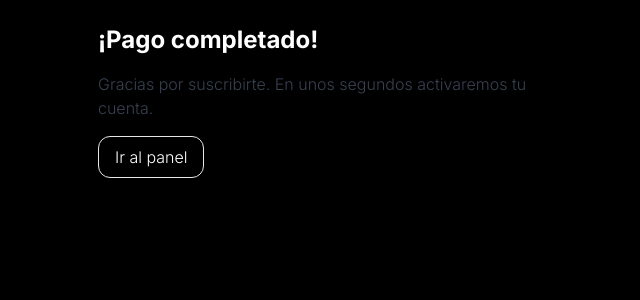
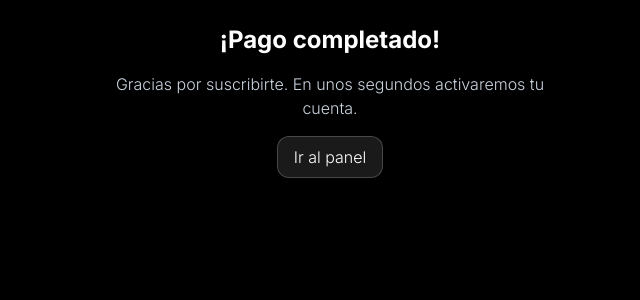
Before and after one commit to eduardomaper7-coder/aibe-frontend, a Next.js app: page /pago/exito in a window 1280 px wide. Shown: the top 300 px of the page, without its empty margins (310-950 px from the left). Built offline with nearby package versions, Linux system fonts and the light colour scheme.

Commit message:
pagina-comercial26

```diff
--- /dev/null
+++ b/app/pago/exito/ExitoClient.tsx
@@ -0,0 +1,41 @@
+"use client";
+import { useEffect, useState } from "react";
+import { useSearchParams, useRouter } from "next/navigation";
+
+export default function ExitoClient() {
+  const sp = useSearchParams();
+  const router = useRouter();
+  const sessionId = sp.get("session_id");
+  const [ready, setReady] = useState(false);
+
+  useEffect(() => {
+    // Aquí podrías confirmar la sesión con tu backend, si lo necesitas
+    setReady(true);
+    // Ejemplo: redirigir automáticamente
+    // setTimeout(() => router.push("/panel"), 2000);
+  }, [sessionId, router]);
+
+  return (
+    <main className="max-w-lg mx-auto p-6 space-y-4 text-center">
+      <h1 className="text-2xl font-semibold text-white">¡Pago completado!</h1>
+      <p className="text-slate-300">
+        Gracias por suscribirte. En unos segundos activaremos tu cuenta.
+      </p>
+
+      {ready && (
+        <button
+          onClick={() => router.push("/panel")}
+          className="rounded-xl border border-white/20 bg-white/10 px-4 py-2 text-white hover:bg-white/20 transition"
+        >
+          Ir al panel
+        </button>
+      )}
+
+      {sessionId && (
+        <p className="mt-2 text-xs text-slate-500">
+          ID de sesión: <span className="font-mono">{sessionId}</span>
+        </p>
+      )}
+    </main>
+  );
+}
--- a/app/pago/exito/page.tsx
+++ b/app/pago/exito/page.tsx
@@ -1,35 +1,12 @@
-// app/pago/exito/page.tsx
-"use client";
-import { useEffect, useState } from "react";
-import { useSearchParams, useRouter } from "next/navigation";
+import { Suspense } from "react";
+import ExitoClient from "./ExitoClient";
 
-export default function Exito() {
-  const sp = useSearchParams();
-  const router = useRouter();
-  const sessionId = sp.get("session_id");
-  const [ready, setReady] = useState(false);
+export const dynamic = "force-dynamic"; // evita errores de prerender
 
-  useEffect(() => {
-    // Aquí podrías llamar a tu backend para confirmar/leer la sesión si quieres.
-    setReady(true);
-    // Opcional: redirigir al dashboard tras unos segundos
-    // setTimeout(() => router.push("/panel"), 2000);
-  }, [sessionId, router]);
-
+export default function Page() {
   return (
-    <main className="max-w-lg mx-auto p-6 space-y-4">
-      <h1 className="text-2xl font-semibold">¡Pago completado!</h1>
-      <p className="text-gray-700">
-        Gracias por suscribirte. En unos segundos activaremos tu cuenta.
-      </p>
-      {ready && (
-        <button
-          onClick={() => router.push("/panel")}
-          className="rounded-xl border px-4 py-2 hover:bg-gray-50"
-        >
-          Ir al panel
-        </button>
-      )}
-    </main>
+    <Suspense fallback={<div className="p-6 text-slate-400">Cargando...</div>}>
+      <ExitoClient />
+    </Suspense>
   );
 }
```
